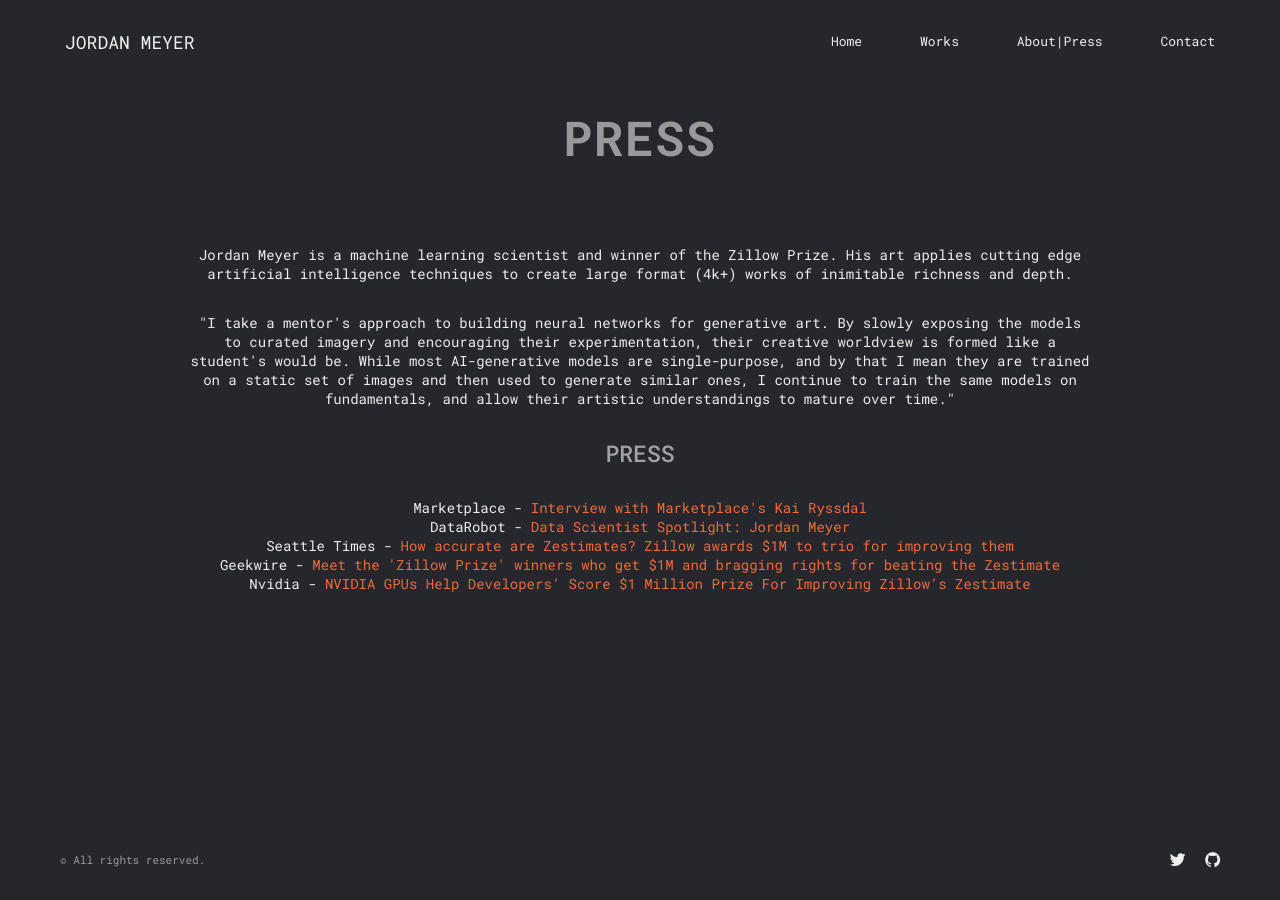
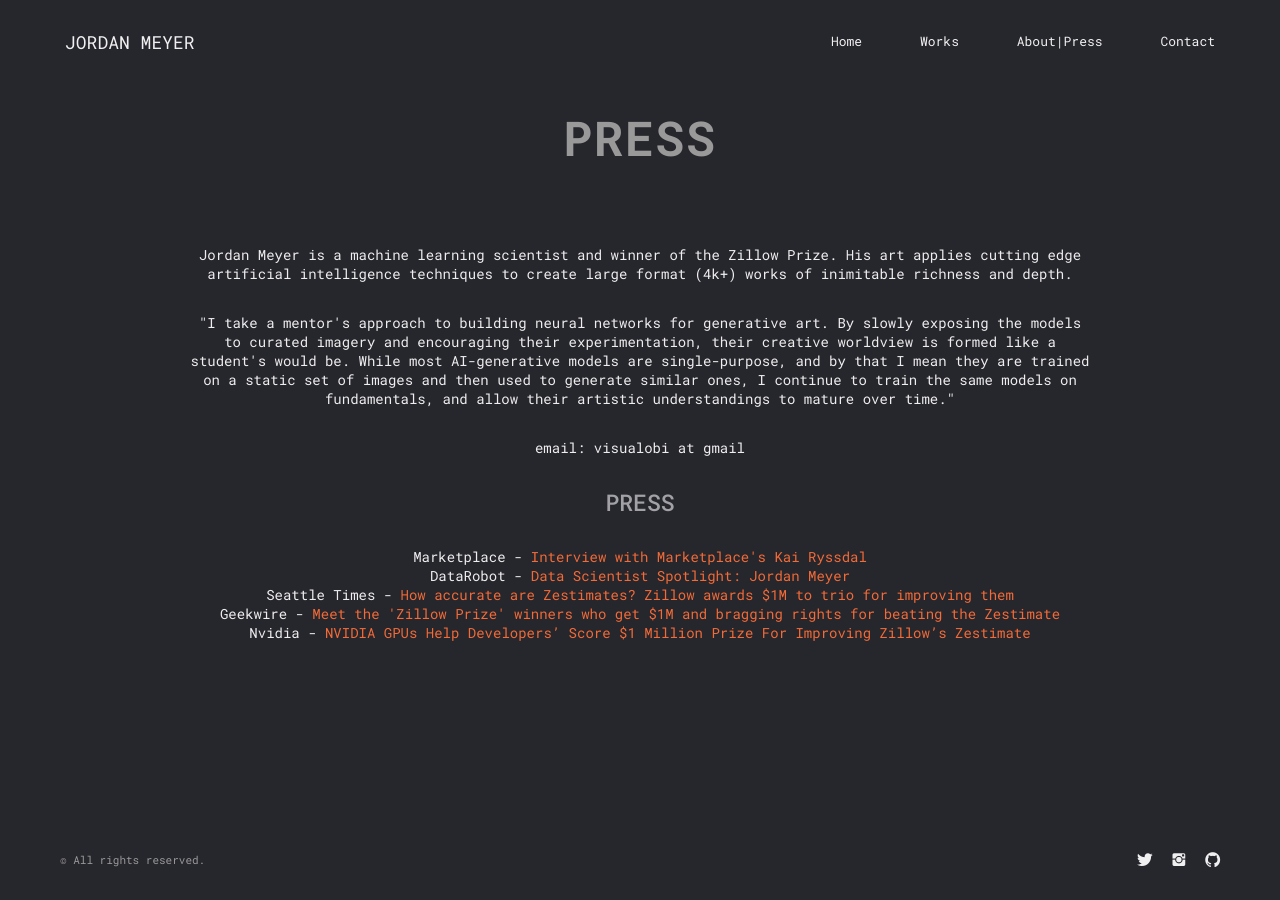
Before and after one commit to jordanmeyer/jordanmeyer.github.io, a Jekyll site: the page built from press.html, in a window 1280 px wide. Built offline with Jekyll 4.4.1, drawn with Linux system fonts in a browser that asks for light colours; some web fonts are replaced.

Commit message:
instagram link and email

```diff
--- a/_data/footer.yml
+++ b/_data/footer.yml
@@ -8,6 +8,9 @@ main:
     - title: "Twitter"
       icon: "social-twitter"
       url: "https://twitter.com/jordancmeyer"
+    - title: "Instagram"
+      icon: "social-instagram"
+      url: "https://instagram.com/durtydata"
     - title: "GitHub"
       icon: "social-github"
       url: "https://github.com/jordanmeyer"
--- a/_includes/section-about.html
+++ b/_includes/section-about.html
@@ -18,6 +18,8 @@ trained on a static set of images and then used to generate similar ones, I
 continue to train the same models on fundamentals, and allow their artistic
 understandings to mature over time."</p>
 
+email: visualobi at gmail </p>
+
 <h2 style="color: #a2a2a6;">PRESS</h2>
 <ul>
      <li>
```
Also changed, not shown: 8 other files.
